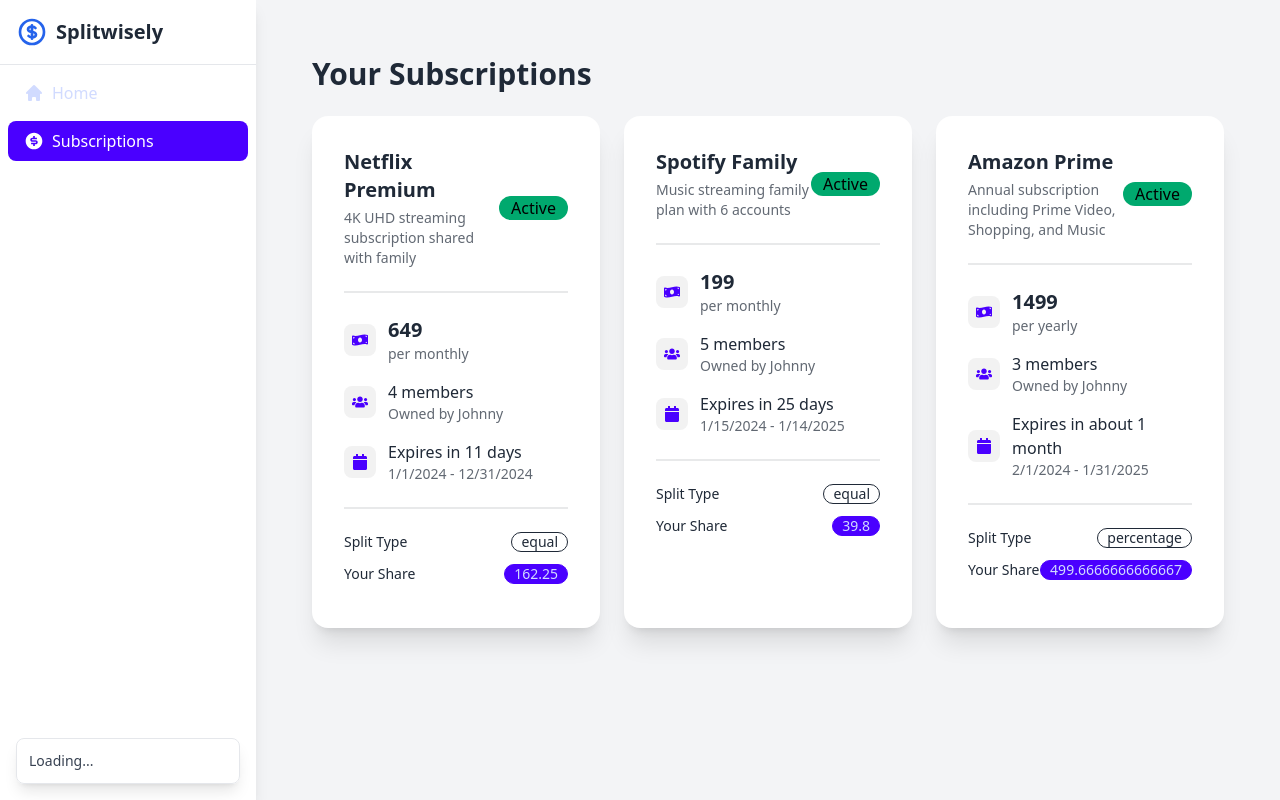
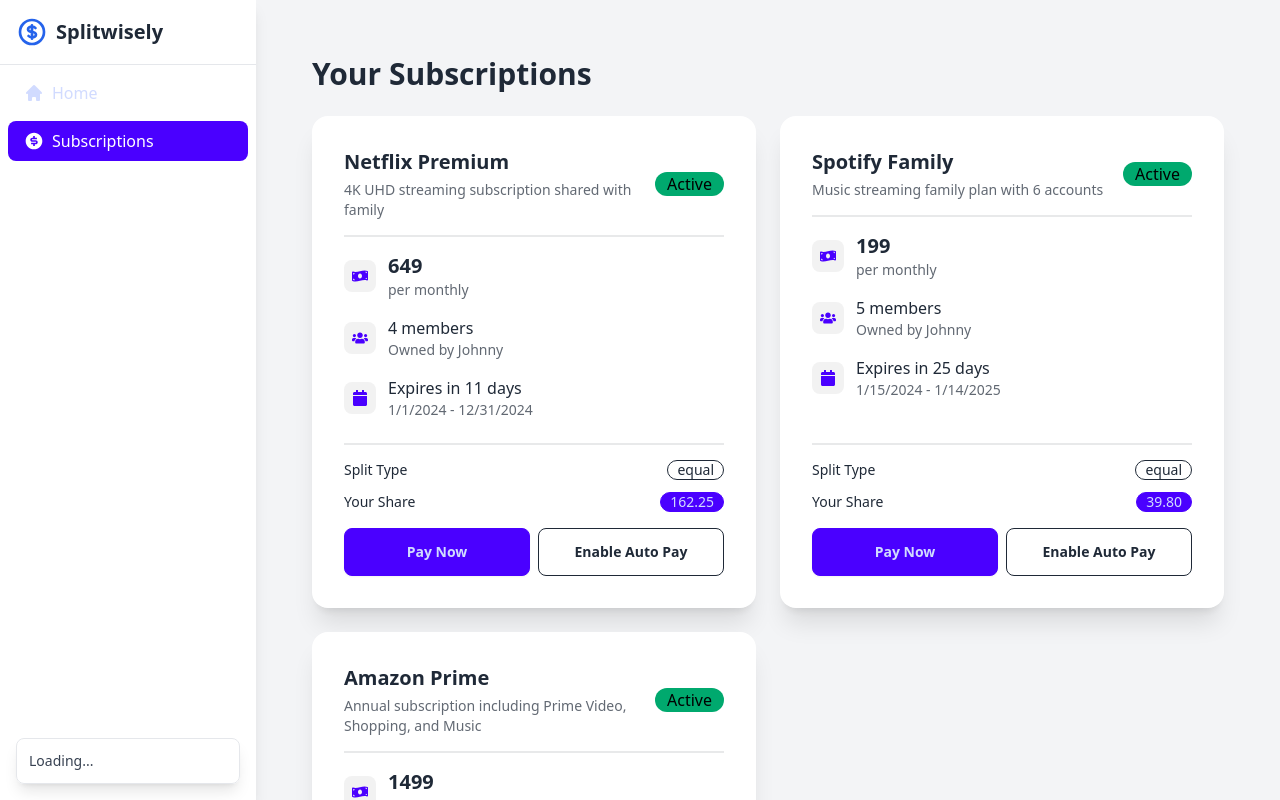
Before and after one commit to PankajAgrawal12/split-wisely, a Next.js app in the folder apps/web/: page /dashboard/subscriptions in a window 1280 px wide. Built offline with nearby package versions, Linux system fonts and the light colour scheme; no server answers.

Commit message:
Add action buttons

```diff
--- a/apps/web/app/components/SubscriptionCard.tsx
+++ b/apps/web/app/components/SubscriptionCard.tsx
@@ -1,4 +1,5 @@
-// components/SubscriptionCard.tsx
+"use client";
+
 import { formatDistanceToNow } from "date-fns";
 import { FaMoneyBillWave, FaUsers, FaCalendar } from "react-icons/fa";
 
@@ -27,11 +28,15 @@
 interface SubscriptionCardProps {
   subscription: Subscription;
   currentUserId: string;
+  onPay: () => void;
+  onEnableAutoPay: () => void;
 }
 
 export function SubscriptionCard({
   subscription,
   currentUserId,
+  onPay,
+  onEnableAutoPay,
 }: SubscriptionCardProps) {
   const {
     name,
@@ -55,14 +60,17 @@
   };
 
   return (
-    <div className="card bg-base-100 shadow-xl hover:shadow-2xl transition-all duration-300">
-      <div className="card-body">
+    <div className="card bg-base-100 shadow-xl hover:shadow-2xl transition-all duration-300 h-full">
+      <div className="card-body flex flex-col justify-between">
         {/* Header Section */}
+        <div>
           <div className="flex items-center justify-between">
             <div>
               <h2 className="card-title text-xl font-bold">{name}</h2>
               {description && (
-              <p className="text-sm text-base-content/70 mt-1">{description}</p>
+                <p className="text-sm text-base-content/70 mt-1">
+                  {description}
+                </p>
               )}
             </div>
             <div
@@ -78,9 +86,7 @@
           <div className="flex flex-col gap-4">
             <div className="flex items-center gap-3">
               <div className="bg-base-200 p-2 rounded-lg">
-              <i className="text-primary">
-                <FaMoneyBillWave />
-              </i>
+                <FaMoneyBillWave className="text-primary" />
               </div>
               <div>
                 <p className="text-xl font-bold">{amount}</p>
@@ -93,9 +99,7 @@
             {/* Members Info */}
             <div className="flex items-center gap-3">
               <div className="bg-base-200 p-2 rounded-lg">
-              <i className="fas fa-users text-primary">
-                <FaUsers />
-              </i>
+                <FaUsers className="text-primary" />
               </div>
               <div>
                 <p className="font-medium">{participantsCount} members</p>
@@ -108,9 +112,7 @@
             {/* Duration Info */}
             <div className="flex items-center gap-3">
               <div className="bg-base-200 p-2 rounded-lg">
-              <i className="fas fa-calendar text-primary">
-                <FaCalendar />
-              </i>
+                <FaCalendar className="text-primary" />
               </div>
               <div>
                 <p className="font-medium">Expires {getTimeRemaining()}</p>
@@ -121,7 +123,10 @@
               </div>
             </div>
           </div>
+        </div>
 
+        {/* Bottom Section */}
+        <div>
           <div className="divider my-2"></div>
 
           {/* Split Details */}
@@ -135,13 +140,22 @@
             <div className="flex justify-between items-center">
               <span className="text-sm">Your Share</span>
               <span className="badge badge-primary">
-              {amount / participantsCount}
+                {(amount / participantsCount).toFixed(2)}
               </span>
             </div>
-          <div className="flex items-center gap-2 text-sm">
-            <i
-              className={`fas fa-bell ${reminderEnabled ? "text-primary" : "opacity-50"}`}
-            ></i>
+          </div>
+
+          {/* Action Buttons */}
+          <div className="mt-4 flex gap-2">
+            <button onClick={onPay} className="btn btn-primary flex-1">
+              Pay Now
+            </button>
+            <button
+              onClick={onEnableAutoPay}
+              className="btn btn-outline flex-1"
+            >
+              Enable Auto Pay
+            </button>
           </div>
         </div>
       </div>
--- a/apps/web/app/dashboard/subscriptions/page.tsx
+++ b/apps/web/app/dashboard/subscriptions/page.tsx
@@ -1,3 +1,5 @@
+"use client";
+
 import { SubscriptionCard } from "../../components/SubscriptionCard";
 
 const dummy_data = [
@@ -74,12 +76,14 @@
   return (
     <div className="p-6">
       <h1 className="text-3xl font-bold mb-6">Your Subscriptions</h1>
-      <div className="grid grid-cols-3 lgmax:grid-cols-2 mdmax:grid-cols-1 gap-6">
+      <div className="grid grid-cols-2 mdmax:grid-cols-1 gap-6">
         {dummy_data.map((subscription) => (
           <SubscriptionCard
             key={subscription.id}
             subscription={subscription}
             currentUserId="user_01" // Replace with actual user ID
+            onPay={() => console.log("Pay button clicked")}
+            onEnableAutoPay={() => console.log("Auto pay button clicked")}
           />
         ))}
       </div>
```
Lines whose indentation alone changed are shown as unchanged.
